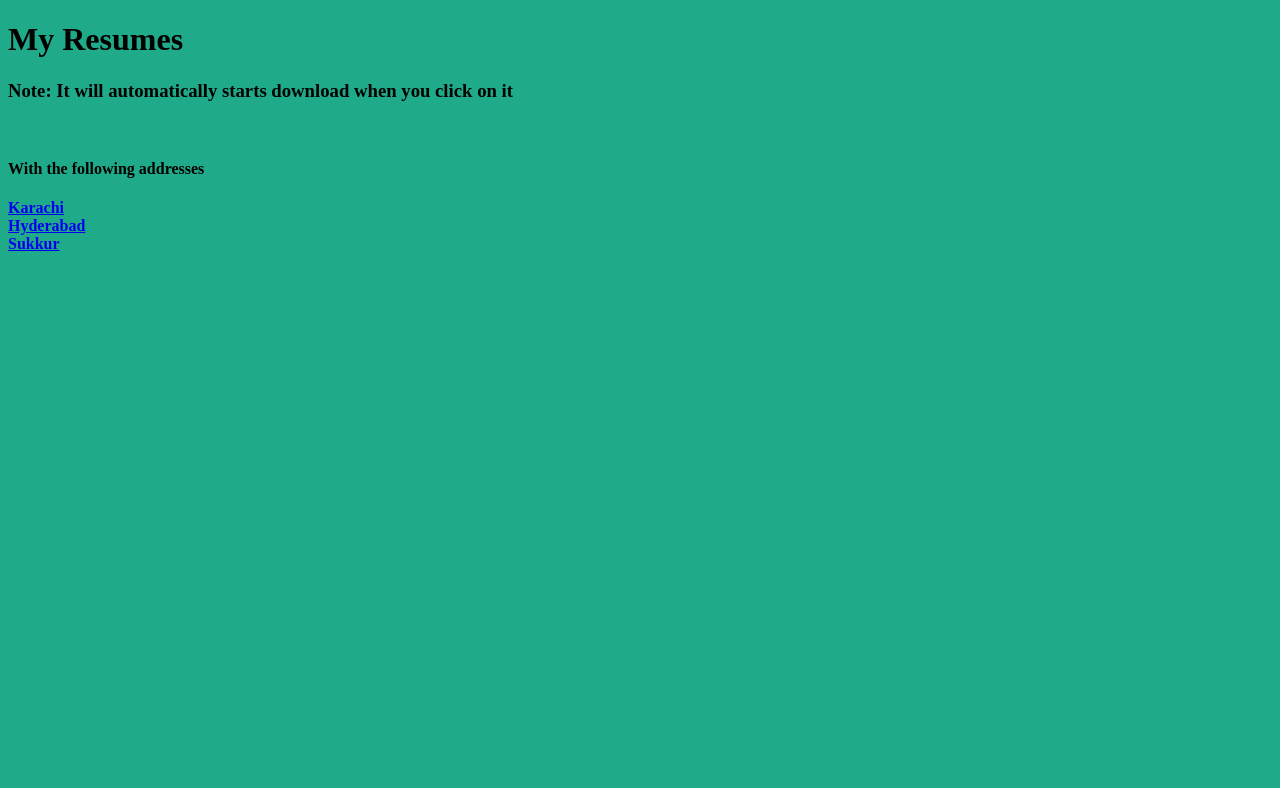
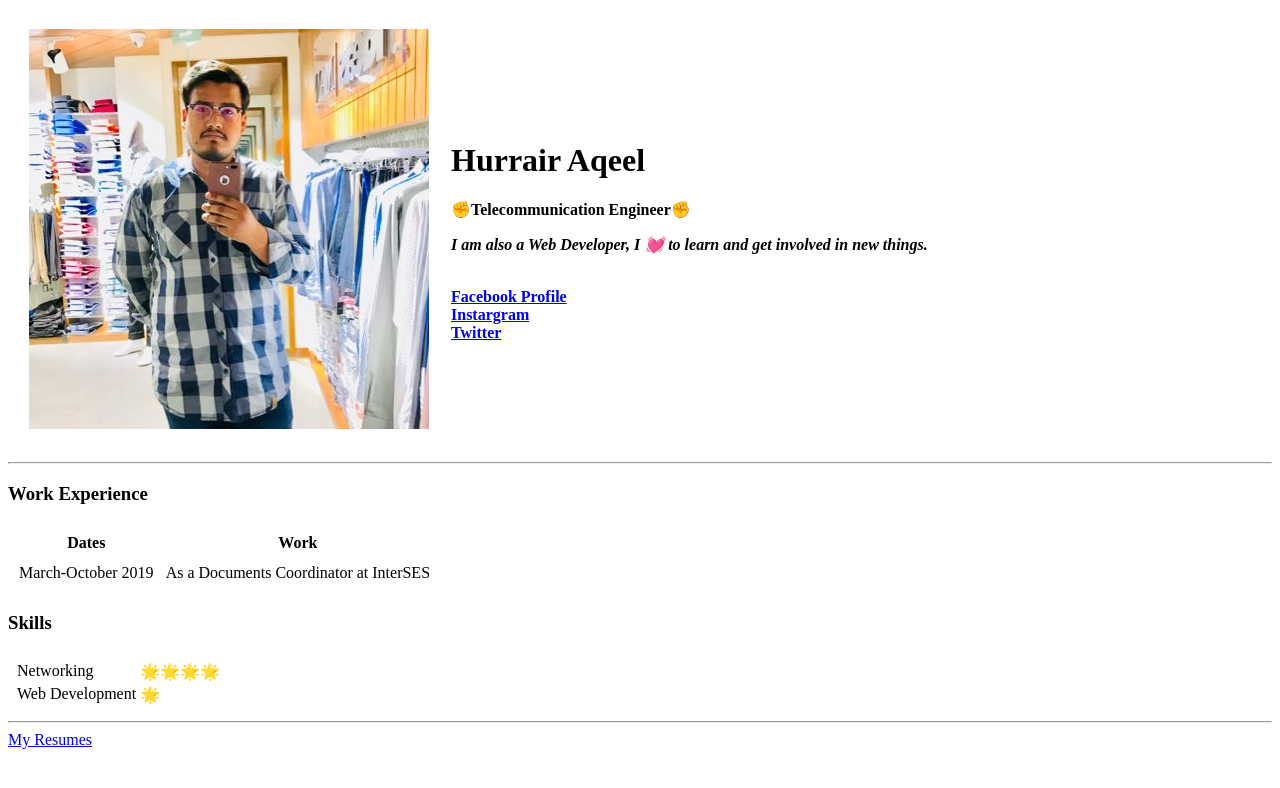
Before and after one commit to hurrair970/CV, a plain HTML site: page CV.html in a window 1280 px wide. Drawn offline with Linux system fonts and the light colour scheme.

Commit message:
Update CV.html

```diff
--- a/CV.html
+++ b/CV.html
@@ -1,16 +1,60 @@
 <!DOCTYPE html>
 <html>
+
 <head>
   <meta charset="utf-8">
-  <title>CV</title>
+  <title>Hurrair's Personal Site</title>
+  <link rel="stylesheet" href="css/styles.css">
 </head>
-<body style="background-color: #1FAB89;">
-  <h1>My Resumes</h1>
-  <h3> <b> Note: It will automatically starts download when you click on it </b></h3>
-  <br> <h4> With the following addresses</h4>
-  <p> <strong> <a href="Hurrair_Aqeel(Karachi).docx">Karachi</a> <br>
-    <a href="Hurrair_Aqeel(Hyderabad).docx">Hyderabad</a> <br>
-    <a href="Hurrair_Aqeel(Sukkur).docx">Sukkur</a>
-  </strong> </p>
+
+<body>
+  <table cellspacing="20">
+    <tr>
+      <td><img src="image/Hurrair.jpg" alt="hurrair aqeel profile"></td>
+      <td>
+        <h1><b>Hurrair Aqeel</b></h1>
+        <p> <b>✊Telecommunication Engineer✊</b> <br>
+          <p><em> <b>I am also a Web Developer, I 💓 to learn and get involved in new things.</b></em></p> <br> <strong><a href="https://www.facebook.com/prince.rajput.90857">Facebook Profile</a><strong> <br> <a
+                href="https://www.instagram.com/Hurrair_aqeel/?fbclid=IwAR0Yd4EfaScufRMjeee6uVCstl8f8t7U6ITp9ZeRhJoe4QXRVi0zTx2YiC4">Instargram</a></strong> <br> <a
+              href="https://twitter.com/hurrair_aqeel?fbclid=IwAR2jKi-eyKH7-LPq4j_aX80cDAhqbrh9V5XIXthmdLCQ6w-07SkaDFMn3qw">Twitter</a>
+          </strong></em>
+      </td>
+    </tr>
+  </table>
+  <hr>
+  <h3>Work Experience</h3>
+  <table cellspacing="10">
+    <thead>
+      <tr>
+        <th>Dates</th>
+        <th>Work</th>
+      </tr>
+    </thead>
+    <tbody>
+      <tr>
+        <td>March-October 2019</td>
+        <td>As a Documents Coordinator at InterSES</td>
+      </tr>
+    </tbody>
+  </table>
+  <h3>Skills</h3>
+  <table cellspacing="5">
+    <tr>
+      <td>
+        <table>
+          <tr>
+              <td>Networking</td>
+              <td>🌟🌟🌟🌟</td>
+          </tr>
+          <tr>
+            <td>Web Development</td>
+            <td>🌟</td>
+          </tr>
+        </table>
+      </td>
+    </tr>
+  </table>
+
+  <hr>
+  <a href="CV.html">My Resumes</a>
 </body>
-</html>
```
